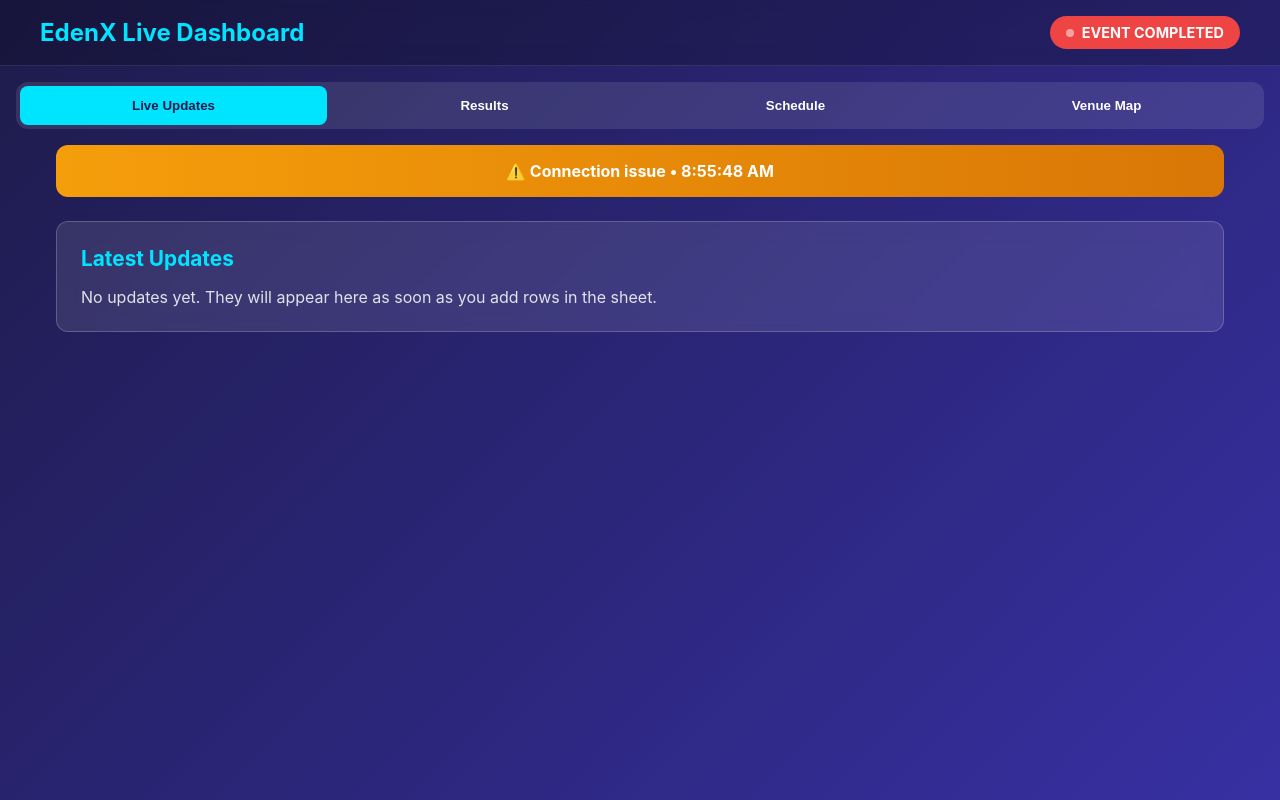
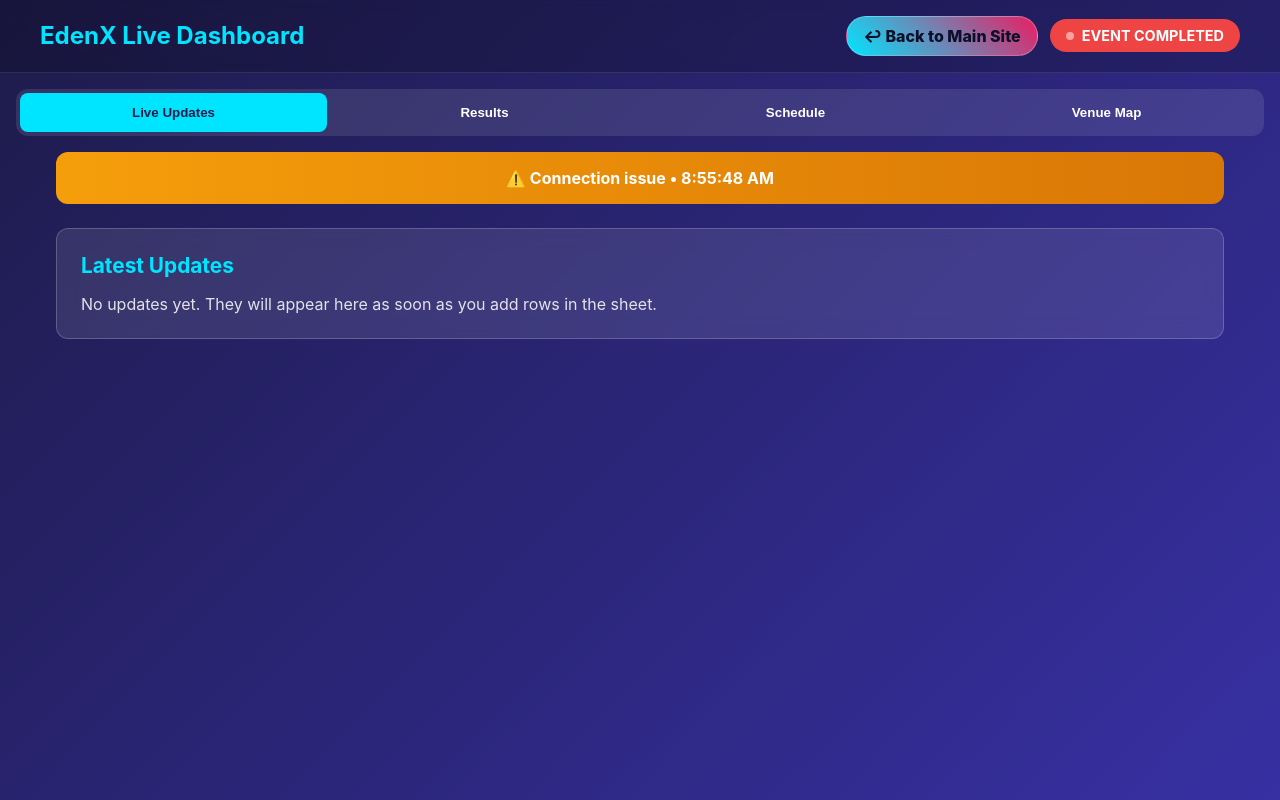
Before and after one commit to Don009Sa/-edenx-festival, a plain HTML site: page live.html in a window 1280 px wide. Drawn offline with Linux system fonts and the light colour scheme; no server answers.

Commit message:
Update live.html
Live scores - Dashboard

```diff
--- a/live.html
+++ b/live.html
@@ -11,9 +11,15 @@
     .header{background:rgba(0,0,0,.2);backdrop-filter:blur(10px);padding:1rem;position:sticky;top:0;z-index:100;border-bottom:1px solid rgba(255,255,255,.1)}
     .header-content{display:flex;justify-content:space-between;align-items:center;max-width:1200px;margin:0 auto}
     .logo{font-size:1.5rem;font-weight:700;color:var(--brand-a)}
+    /* NEW: group actions on the right */
+    .header-actions{display:flex;align-items:center;gap:.75rem}
     .live-indicator{display:flex;align-items:center;gap:.5rem;background:var(--danger);padding:.5rem 1rem;border-radius:20px;font-size:.9rem;font-weight:700}
     .live-dot{width:8px;height:8px;background:#fff;border-radius:50%;animation:pulse 2s infinite}
     @keyframes pulse{0%,100%{opacity:1}50%{opacity:.5}}
+    /* NEW: main site button */
+    .main-link{display:inline-flex;align-items:center;gap:.5rem;text-decoration:none;font-weight:800;color:#0b102a;background:linear-gradient(45deg,var(--brand-a),var(--brand-b));padding:.55rem 1rem;border-radius:999px;border:1px solid rgba(255,255,255,.25)}
+    .main-link:focus-visible{outline:2px solid #fff;outline-offset:2px}
+
     .nav-tabs{display:flex;background:rgba(255,255,255,.1);margin:1rem;border-radius:var(--radius);padding:4px;gap:4px;overflow-x:auto}
     .tab-btn{flex:1;background:none;border:none;color:#fff;padding:.75rem 1rem;border-radius:calc(var(--radius) - 4px);font-weight:600;cursor:pointer;transition:.2s;white-space:nowrap;min-width:max-content}
     .tab-btn.active{background:var(--brand-a);color:var(--dark)}
@@ -62,14 +68,27 @@
     .room-number{font-size:2rem;font-weight:700;color:var(--brand-a);margin-bottom:.5rem}
     .room-activity{font-weight:700;margin-bottom:.5rem}
     .room-details{font-size:.9rem;opacity:.8}
-    @media (max-width:768px){.header-content{flex-direction:column;gap:1rem}.nav-tabs{margin:1rem .5rem}.tab-content{padding:0 .5rem 2rem}.venue-grid{grid-template-columns:1fr}.timeline::before{left:10px}.timeline-dot{margin-left:4px}}
+    @media (max-width:768px){
+      .header-content{flex-direction:column;gap:1rem}
+      .nav-tabs{margin:1rem .5rem}
+      .tab-content{padding:0 .5rem 2rem}
+      .venue-grid{grid-template-columns:1fr}
+      .timeline::before{left:10px}
+      .timeline-dot{margin-left:4px}
+    }
   </style>
 </head>
 <body>
   <header class="header">
     <div class="header-content">
       <div class="logo">EdenX Live Dashboard</div>
-      <div class="live-indicator"><div class="live-dot"></div><span id="liveStatus">EVENT STARTS SOON</span></div>
+      <div class="header-actions">
+        <!-- NEW: Back to main website -->
+        <a class="main-link" href="/" aria-label="Go to EdenX main website">
+          ↩ Back to Main Site
+        </a>
+        <div class="live-indicator"><div class="live-dot"></div><span id="liveStatus">EVENT STARTS SOON</span></div>
+      </div>
     </div>
   </header>
 
@@ -203,7 +222,7 @@
 
     function renderUpdates(rows){
       const list=document.getElementById('liveUpdatesList');
-      list.innerHTML=''; // remove ALL items (gets rid of any placeholders)
+      list.innerHTML='';
       const valid=[];
       (rows||[]).forEach(r=>{
         const c=r.c||[];
@@ -226,7 +245,6 @@
         empty.textContent='No updates yet. They will appear here as soon as you add rows in the sheet.';
         list.appendChild(empty);
       }else{
-        // newest on top
         valid.reverse().forEach(node=>list.prepend(node));
       }
     }
```
